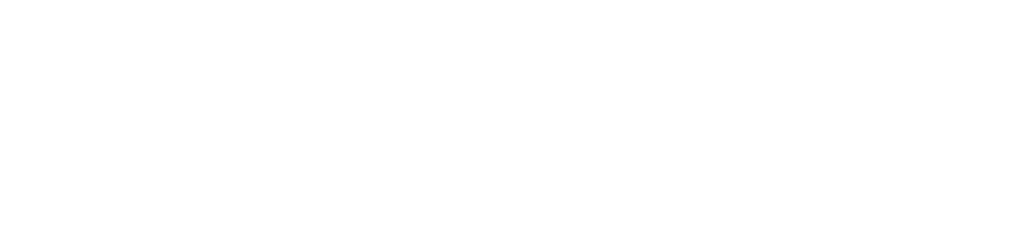
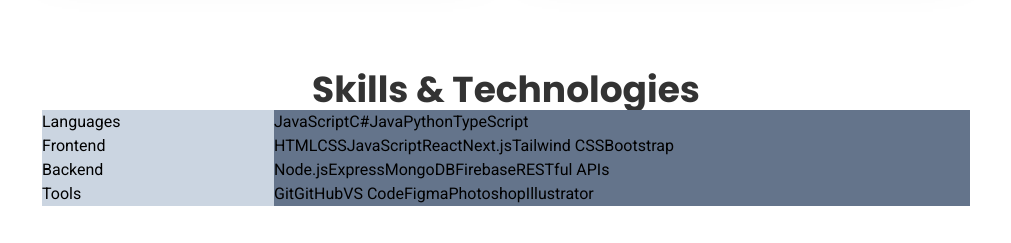
Before and after one commit to damyantjain/portfolio-website, a React (Vite) app: page / in a window 1280 px wide. Shown: the part 1778-2021 px from the top of the page, without its empty margins (134-1145 px from the left). Before the commit the page ends 1760 px from the top, so only its background shows below. Built offline with nearby package versions, Linux system fonts and the light colour scheme.

Commit message:
Added basic layout for skills

```diff
--- a/src/components/Portfolio.jsx
+++ b/src/components/Portfolio.jsx
@@ -1,14 +1,16 @@
 import Intro from "./Intro";
 import Projects from "./Projects";
+import Skills from "./Skills";
 
 const Portfolio = () => {
   const adjectives = ["Developer", "Designer", "Creator", "Innovator"];
   const adjective = adjectives[Math.floor(Math.random() * adjectives.length)];
 
   return (
-    <div className="mx-5 md:mx-24 mb-5 md:mb-10 lg:mx-44" >
+    <div className="mx-5 md:mx-24 mb-5 md:mb-10 lg:mx-44">
       <Intro />
       <Projects />
+      <Skills />
     </div>
   );
 };
--- /dev/null
+++ b/src/components/Skills.jsx
@@ -0,0 +1,55 @@
+const Skills = () => {
+  const skillList = [
+    {
+      title: "Languages",
+      skills: ["JavaScript", "C#", "Java", "Python", "TypeScript"],
+    },
+    {
+      title: "Frontend",
+      skills: [
+        "HTML",
+        "CSS",
+        "JavaScript",
+        "React",
+        "Next.js",
+        "Tailwind CSS",
+        "Bootstrap",
+      ],
+    },
+    {
+      title: "Backend",
+      skills: ["Node.js", "Express", "MongoDB", "Firebase", "RESTful APIs"],
+    },
+    {
+      title: "Tools",
+      skills: ["Git", "GitHub", "VS Code", "Figma", "Photoshop", "Illustrator"],
+    },
+  ];
+
+  return (
+    <div className="mt-10 md:mt-32">
+      <div className="align-middle text-center font-poppins text-4xl font-bold text-[#333333]">
+        Skills & Technologies
+      </div>
+      <div>
+        {skillList.map((skillCategory, index) => {
+          return (
+            <div key={index} className="flex">
+              <div className="w-3/12 bg-slate-300">
+                <div>{skillCategory.title}</div>
+              </div>
+              <div className="w-9/12 bg-slate-500">
+                <div className="flex">
+                  {skillCategory.skills.map((skill, skillIndex) => {
+                    return <div key={skillIndex}>{skill}</div>;
+                  })}
+                </div>
+              </div>
+            </div>
+          );
+        })}
+      </div>
+    </div>
+  );
+};
+export default Skills;
```
